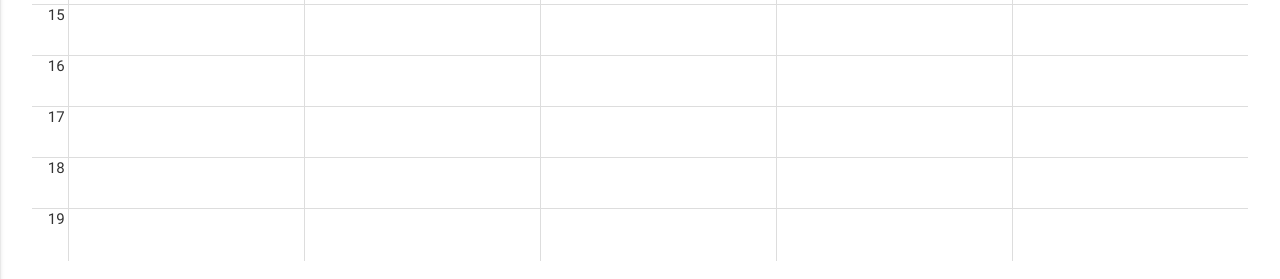
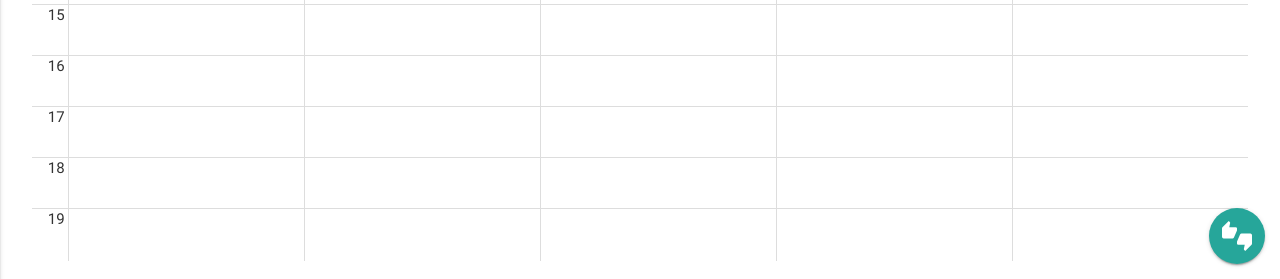
Before and after one commit to ul-fmf/urnik, a Django app: page /urnik/ in a window 1280 px wide. Shown: the part 521-800 px from the top of the page. Run offline with Django 3.2, Linux system fonts and the light colour scheme; some libraries are stand-ins or nearby versions.

Commit message:
Bug report button.

```diff
--- a/urnik/static/stil.css
+++ b/urnik/static/stil.css
@@ -380,3 +380,19 @@ a.skrita {
 #search-osebe-wrapper ul.autocomplete-content li > span > span.highlight {
     color: #039be5;
 }
+
+#bug-report {
+    bottom: 15px;
+    right: 15px;
+}
+
+#bug-report ul {
+    bottom: 48px;
+    left: -160px;
+    text-align: right;
+    background-color: #fff;
+}
+
+#bug-report > a > i {
+    font-size: 2rem;
+}
--- a/urnik/templates/osnova.html
+++ b/urnik/templates/osnova.html
@@ -56,6 +56,19 @@
   {% include "navigation.html" %}
 </ul> <!-- side nav -->
 
+<div class="fixed-action-btn hide-on-small-and-down" id="bug-report"><!-- bottom right report button -->
+  <a class="btn-floating btn-large" href="https://github.com/ul-fmf/urnik/issues">
+    <i class="large large material-icons">thumbs_up_down</i>
+  </a>
+  <ul>
+    <li>Seznam želja in napak lahko najdete na <a href="https://github.com/ul-fmf/urnik/issues">GitHub-u</a>. Če želite
+      sporočiti željo ali napako, ki je še ni na seznamu, jo pošljite na mail
+      <a href="mailto:matija.pretnar@fmf.uni-lj.si">matija.pretnar@fmf.uni-lj.si</a> ali pa se prijavite na GitHub
+      in jo vpišite kar sami &ndash; v tem primeru lahko tudi sodelujete v diskusiji.
+    </li>
+  </ul>
+</div>
+
 {% block content %}{% endblock content %}
 
 <script type="text/javascript" src="//code.jquery.com/jquery-2.1.1.min.js"></script>
```
